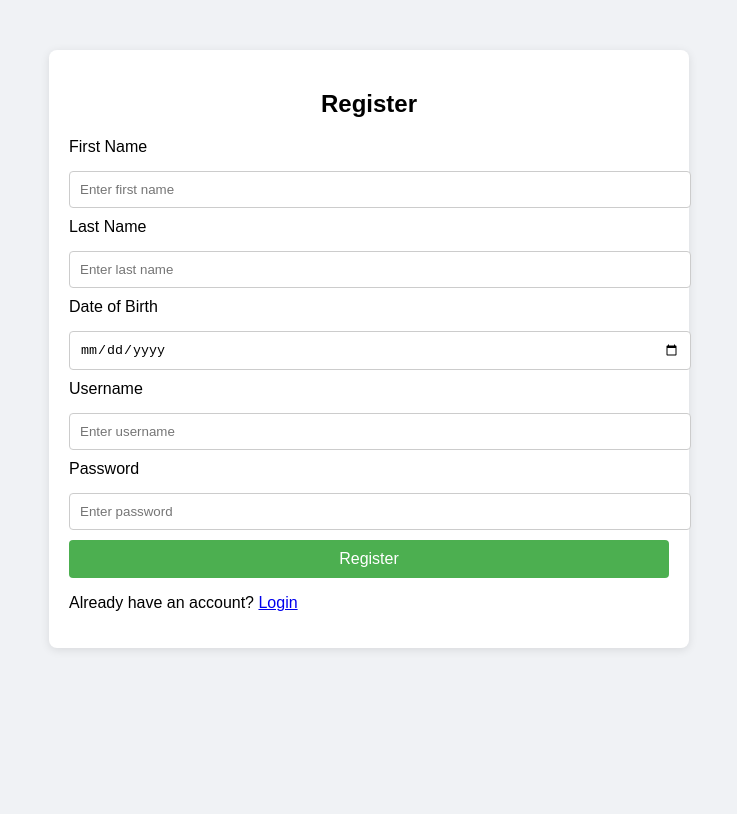
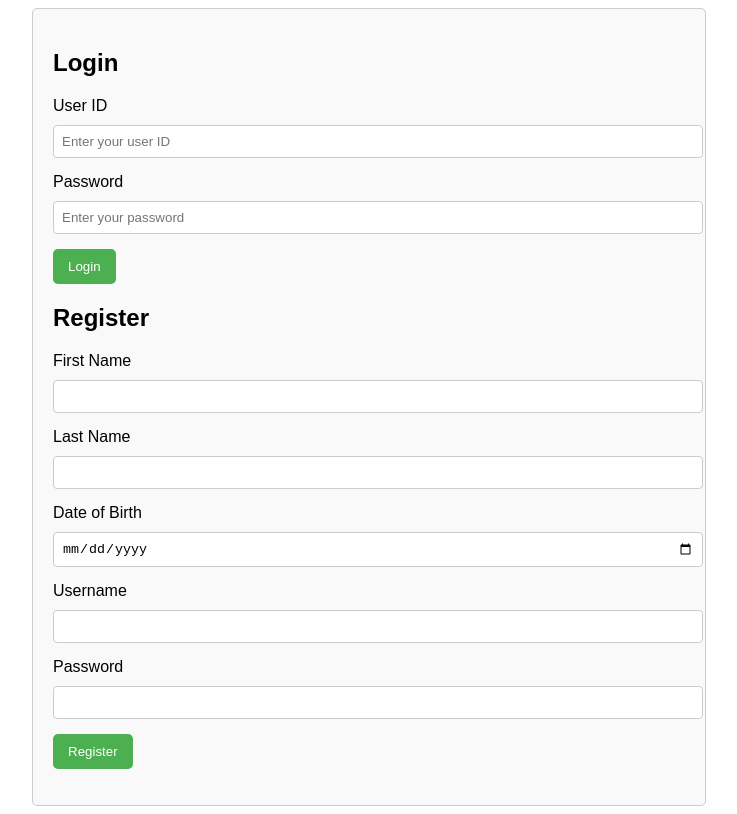
Before and after one commit to Neel-Yadav/Auth, a website: page public/index.html in a window 1280 px wide. Shown: the whole page, without its empty margins (271-1008 px from the left). Drawn offline with Linux system fonts and the light colour scheme.

Commit message:
Update index.html

```diff
--- a/public/index.html
+++ b/public/index.html
@@ -3,145 +3,88 @@
 <head>
     <meta charset="UTF-8">
     <meta name="viewport" content="width=device-width, initial-scale=1.0">
-    <title>Authentication App</title>
+    <title>Authentication System</title>
     <style>
         body {
             font-family: Arial, sans-serif;
-            margin: 0;
-            padding: 0;
-            background-color: #f0f2f5;
         }
-
         .container {
-            width: 100%;
-            max-width: 600px;
+            width: 50%;
             margin: 0 auto;
             padding: 20px;
-            background-color: #ffffff;
-            box-shadow: 0 2px 10px rgba(0, 0, 0, 0.1);
-            border-radius: 8px;
-            margin-top: 50px;
+            border: 1px solid #ccc;
+            border-radius: 5px;
+            background-color: #f9f9f9;
         }
-
-        h2 {
-            text-align: center;
+        .hidden {
+            display: none;
         }
-
-        input[type="text"], input[type="password"], input[type="date"], input[type="email"] {
+        label {
+            display: block;
+            margin-bottom: 5px;
+        }
+        input[type="text"], input[type="password"], input[type="date"] {
             width: 100%;
-            padding: 10px;
-            margin: 10px 0;
+            padding: 8px;
+            margin: 5px 0 15px;
             border: 1px solid #ccc;
             border-radius: 4px;
         }
-
         button {
-            width: 100%;
-            padding: 10px;
+            padding: 10px 15px;
             background-color: #4CAF50;
             color: white;
             border: none;
-            border-radius: 4px;
+            border-radius: 5px;
             cursor: pointer;
-            font-size: 16px;
         }
-
         button:hover {
             background-color: #45a049;
         }
-
-        .form-container {
-            display: flex;
-            flex-direction: column;
-        }
-
-        .form-container label {
-            margin-bottom: 5px;
-        }
-
-        .hidden {
-            display: none;
-        }
-
-        #protected-content {
-            font-size: 16px;
-            margin-top: 20px;
-            padding: 10px;
-            background-color: #e6f7ff;
-            border-radius: 8px;
-        }
-
-        #user-list ul {
-            list-style: none;
-            padding: 0;
-        }
-
-        #user-list li {
-            padding: 8px;
-            background-color: #f9f9f9;
-            margin-bottom: 5px;
-            border-radius: 4px;
-        }
-
-        #auth {
-            display: block;
-        }
-
-        #protected {
-            display: none;
-        }
-
         .message {
             color: red;
-            font-size: 14px;
-            text-align: center;
         }
     </style>
 </head>
 <body>
 
-<div class="container" id="auth">
+<div class="container">
+    <div id="auth">
+        <h2>Login</h2>
+        <label for="login-userId">User ID</label>
+        <input type="text" id="login-userId" placeholder="Enter your user ID" required>
+        <label for="login-password">Password</label>
+        <input type="password" id="login-password" placeholder="Enter your password" required>
+        <button onclick="login()">Login</button>
+        <p class="message" id="login-message"></p>
+
         <h2>Register</h2>
-    <div class="form-container">
         <label for="register-firstName">First Name</label>
-        <input type="text" id="register-firstName" placeholder="Enter first name">
+        <input type="text" id="register-firstName" required>
         <label for="register-lastName">Last Name</label>
-        <input type="text" id="register-lastName" placeholder="Enter last name">
+        <input type="text" id="register-lastName" required>
         <label for="register-dob">Date of Birth</label>
-        <input type="date" id="register-dob">
+        <input type="date" id="register-dob" required>
         <label for="register-username">Username</label>
-        <input type="text" id="register-username" placeholder="Enter username">
+        <input type="text" id="register-username" required>
         <label for="register-password">Password</label>
-        <input type="password" id="register-password" placeholder="Enter password">
+        <input type="password" id="register-password" required>
         <button onclick="register()">Register</button>
-    </div>
-    <p>Already have an account? <a href="javascript:void(0);" onclick="toggleForms()">Login</a></p>
+        <p class="message" id="register-message"></p>
     </div>
 
-<div class="container hidden" id="login-form">
-    <h2>Login</h2>
-    <div class="form-container">
-        <label for="login-userId">User ID</label>
-        <input type="text" id="login-userId" placeholder="Enter user ID">
-        <label for="login-password">Password</label>
-        <input type="password" id="login-password" placeholder="Enter password">
-        <button onclick="login()">Login</button>
-    </div>
-    <p>Don't have an account? <a href="javascript:void(0);" onclick="toggleForms()">Register</a></p>
-</div>
-
-<div class="container hidden" id="protected">
+    <div id="protected" class="hidden">
+        <h2>Protected Route</h2>
         <div id="protected-content"></div>
-    <button onclick="listUsers()">List Users</button>
-    <div id="user-list"></div>
         <button onclick="logout()">Logout</button>
     </div>
 
-<div class="container hidden" id="message">
-    <div class="message" id="message-text"></div>
+    <div id="user-list" class="hidden">
+        <h2>Users</h2>
+        <div id="users-container"></div>
+    </div>
 </div>
 
-<!-- Link to the external script.js file -->
 <script src="script.js"></script>
 </body>
 </html>
```
Lines whose indentation alone changed are shown as unchanged.
